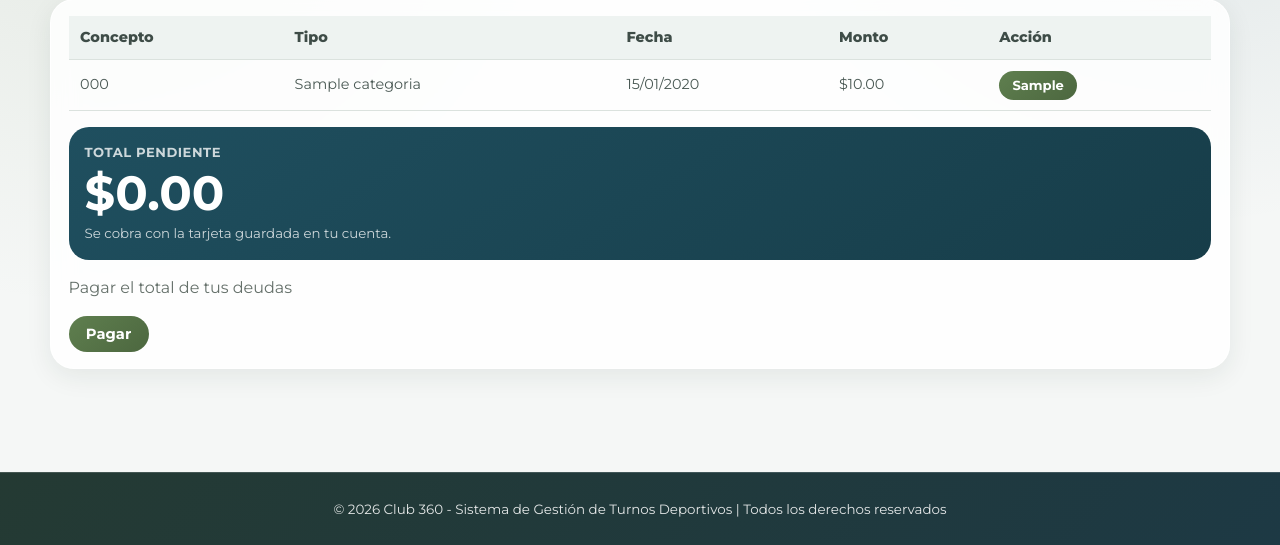
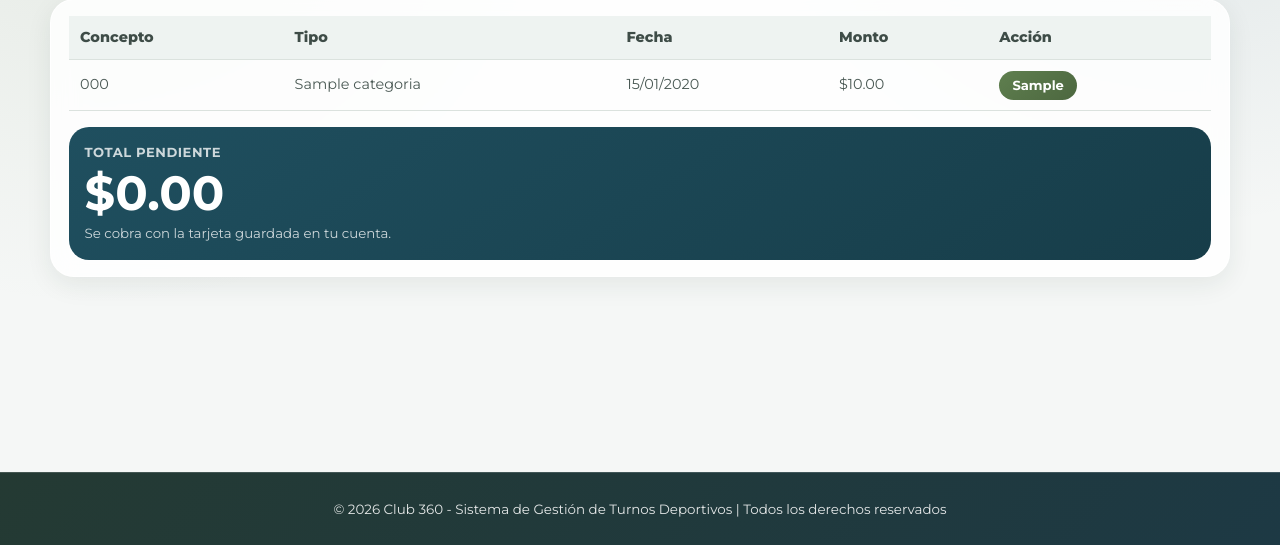
Before and after one commit to SantiTose/Club360, a Python web app: template templates/turnos/mis_deudas.html in a window 1280 px wide. Shown: the part 255-800 px from the top of the page. Run offline with Jinja, Linux system fonts and the light colour scheme; the template is opened without the code that fills it: most values are stand-ins (such as "Sample title", 1, 10 or a date in 2020).

Commit message:
Saque pagar todas las deudas de una

```diff
--- a/templates/turnos/mis_deudas.html
+++ b/templates/turnos/mis_deudas.html
@@ -56,10 +56,6 @@
             <small>Se cobra con la tarjeta guardada en tu cuenta.</small>
         </div>
 
-        <form method="POST" action="{{ url_for('turnos.pagar_mis_deudas') }}" style="margin-top: 1rem;">
-            <p>Pagar el total de tus deudas</p>
-            <button type="submit" class="btn btn-success">Pagar</button>
-        </form>
         {% else %}
         <div class="calendar-empty-state" style="margin-top: 0;">
             <h3>No tenés deudas pendientes.</h3>
```
